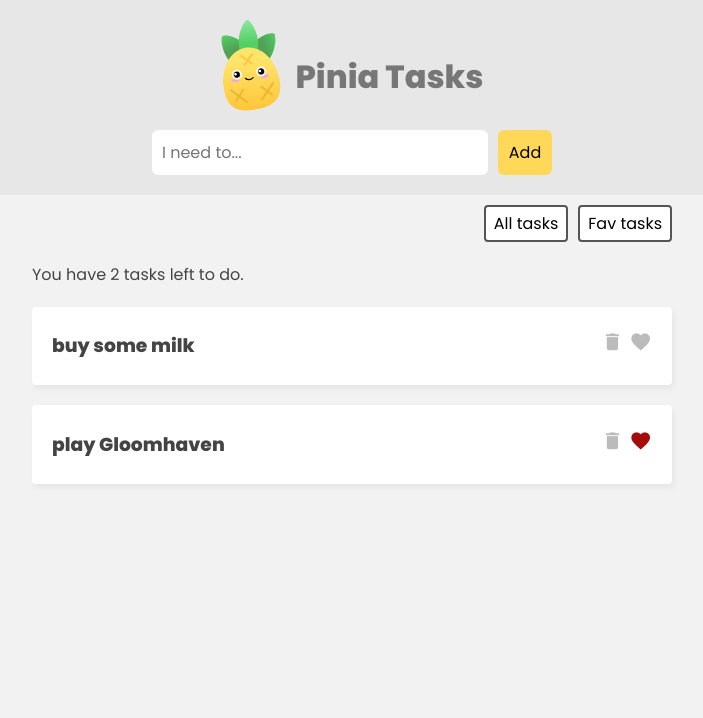
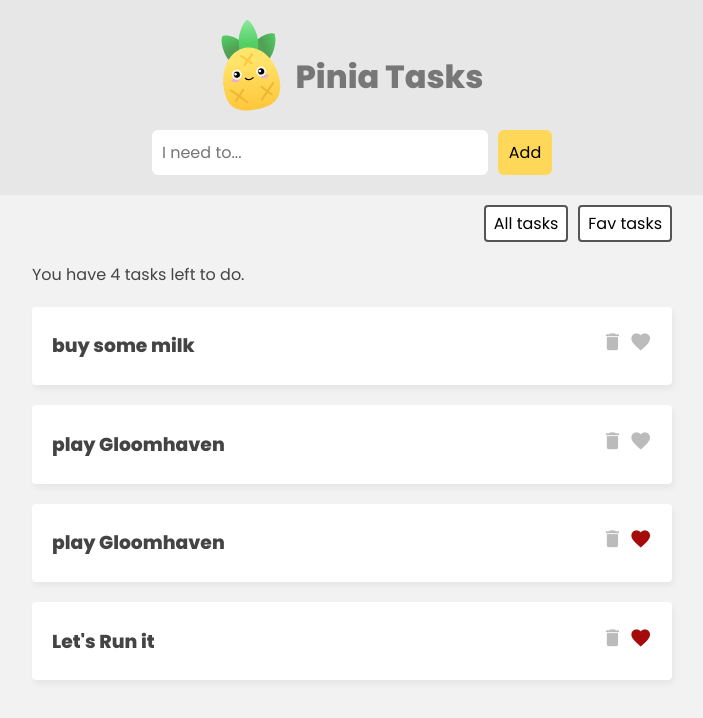
Before and after one commit to jayandrathapachhetri/Pinia-Setup-and-Task, a Vue app: page / in a window 1280 px wide. Shown: the top 718 px of the page, without its empty margins (288-991 px from the left). Built offline with nearby package versions, Linux system fonts and the light colour scheme; data requests are answered from the project's data file.

Commit message:
Async Action Done

```diff
--- a/src/App.vue
+++ b/src/App.vue
@@ -16,6 +16,9 @@
         <button @click="filter = 'all'">All tasks</button>
         <button @click="filter = 'favs'">Fav tasks</button>
     </nav>
+
+    <!-- loading -->
+    <div class="loading" v-if="taskStore.loading">Loading tasks ...</div>
 
     <!-- task list -->
     <div class="task-list" v-if="filter === 'all'">
@@ -55,6 +58,9 @@ export default {
     setup() {
         const taskStore = useTaskStore()
 
+        // fetch tasks
+        taskStore.getTasks()
+
         const filter = ref('all')
 
         return {
--- /dev/null
+++ b/src/assets/data/db.json
@@ -0,0 +1,24 @@
+{
+  "task": [
+    {
+      "id": 1,
+      "title": "buy some milk",
+      "isFav": false
+    },
+    {
+      "id": 2,
+      "title": "play Gloomhaven",
+      "isFav": false
+    },
+    {
+      "title": "play Gloomhaven",
+      "isFav": true,
+      "id": 3
+    },
+    {
+      "title": "Let's Run it",
+      "isFav": true,
+      "id": 299611
+    }
+  ]
+}
--- a/src/assets/main.css
+++ b/src/assets/main.css
@@ -110,3 +110,14 @@ form input {
   color: #555;
   font-size: 1em;
 }
+
+/* loading state */
+.loading {
+  max-width: 640px;
+  border: 1px solid #ffd859;
+  background: #ffe9a0;
+  color: #3a3a3a;
+  padding: 5px 0;
+  text-align: center;
+  margin: 30px auto;
+}
--- a/src/stores/TaskStore.js
+++ b/src/stores/TaskStore.js
@@ -2,10 +2,8 @@ import { defineStore } from 'pinia'
 
 export const useTaskStore = defineStore('taskStore', {
   state: () => ({
-    tasks: [
-      {id: 1, title: "buy some milk", isFav: false},
-      {id: 2, title: "play Gloomhaven", isFav: true}
-    ]
+    tasks: [],
+    Loading : false
   }),
   getters:{
     favs(){
@@ -22,17 +20,58 @@ export const useTaskStore = defineStore('taskStore', {
     }
   },
   actions: {
-    addTask(task) {
+    async getTasks(){
+      this.loading = true
+
+       // get data from json file using json server
+      const res = await fetch('http://localhost:3000/task')
+      const data = await res.json()
+
+
+      //Update the task
+      this.tasks = data
+      this.loading = false
+    },
+
+    async addTask(task) {
       this.tasks.push(task)
+
+      const res = await fetch('http://localhost:3000/task', {
+        method: 'POST',
+        body: JSON.stringify(task),
+        headers: {'Content-Type': 'application/json'}
+      })
+
+      if (res.error) {
+        console.log(res.error)
+      }
     },
-    deleteTask(id) {
+    async deleteTask(id) {
       this.tasks = this.tasks.filter(t => {
         return t.id !== id
       })
+
+      const res = await fetch('http://localhost:3000/task/' + id, {
+        method: 'DELETE',
+      })
+
+      if (res.error) {
+        console.log(res.error)
+      }
     },
-    toggleFav(id) {
+    async toggleFav(id) {
       const task = this.tasks.find(t => t.id === id)
       task.isFav = !task.isFav
+
+      const res = await fetch('http://localhost:3000/task/' + id, {
+        method: 'PATCH',
+        body: JSON.stringify({ isFav: task.isFav }),
+        headers: {'Content-Type': 'application/json'}
+      })
+
+      if (res.error) {
+        console.log(res.error)
+      }
     }
 
   }
```
